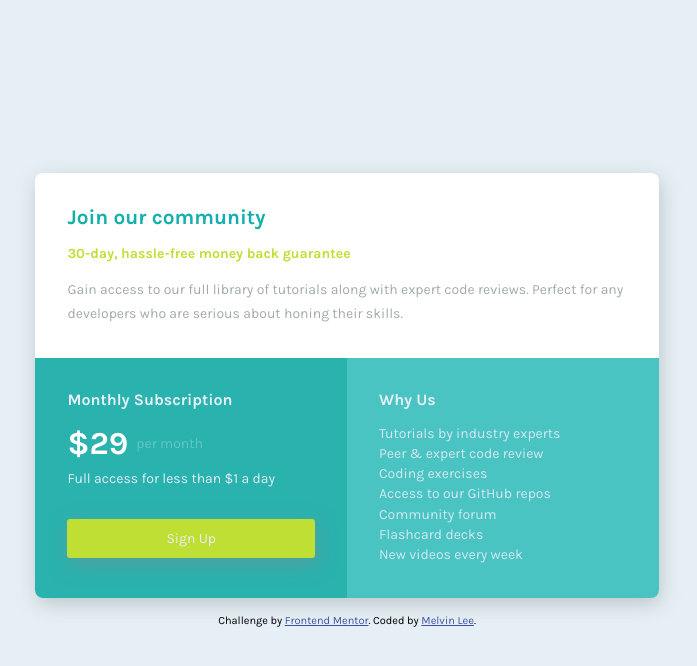
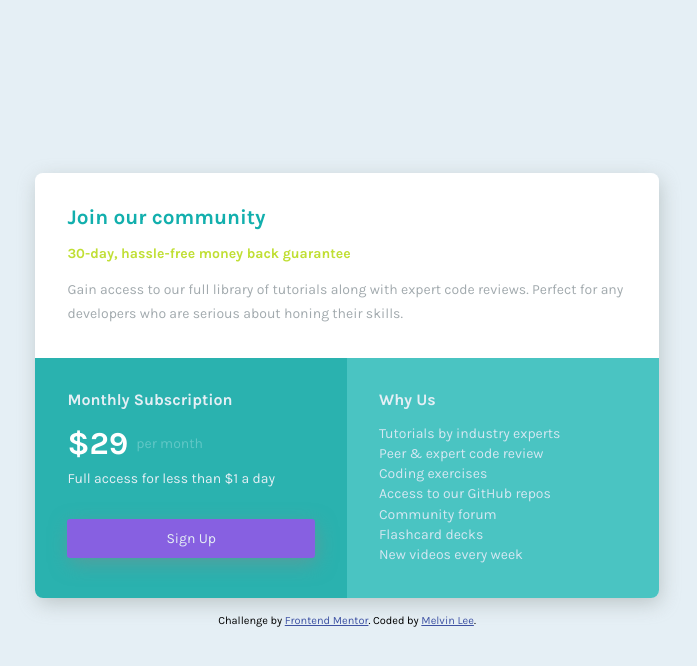
Before and after one commit to MelvinMelonGit/single-grid-component, a plain HTML site: page index.html in a window 1280 px wide. In both pictures the pointer is over the link "Sign Up". Shown: the whole page, without its empty margins (293-990 px from the left). Drawn offline with Linux system fonts and the light colour scheme.

Commit message:
Add files via upload

```diff
--- a/css/main.css
+++ b/css/main.css
@@ -105,6 +105,11 @@ section {
     border-radius: 0.2rem;
     margin-top: 2rem;
     box-shadow: 2px 6px 20px -1px rgba(104, 150, 148, 0.75);
+    transition: background-color 0.5s;
+}
+
+.card__signup:hover {
+    background: hsl(258, 68%, 63%);
 }
 
 .card__list {
```
